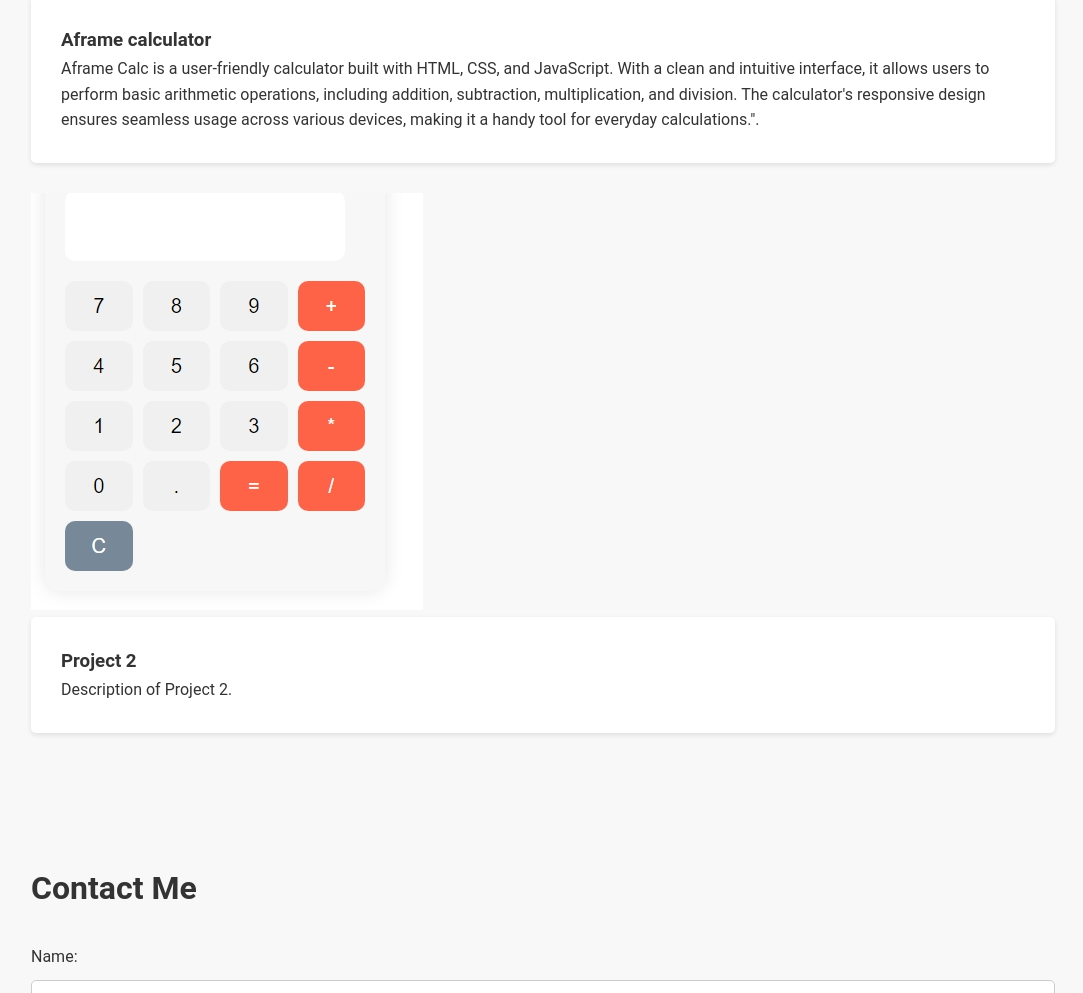
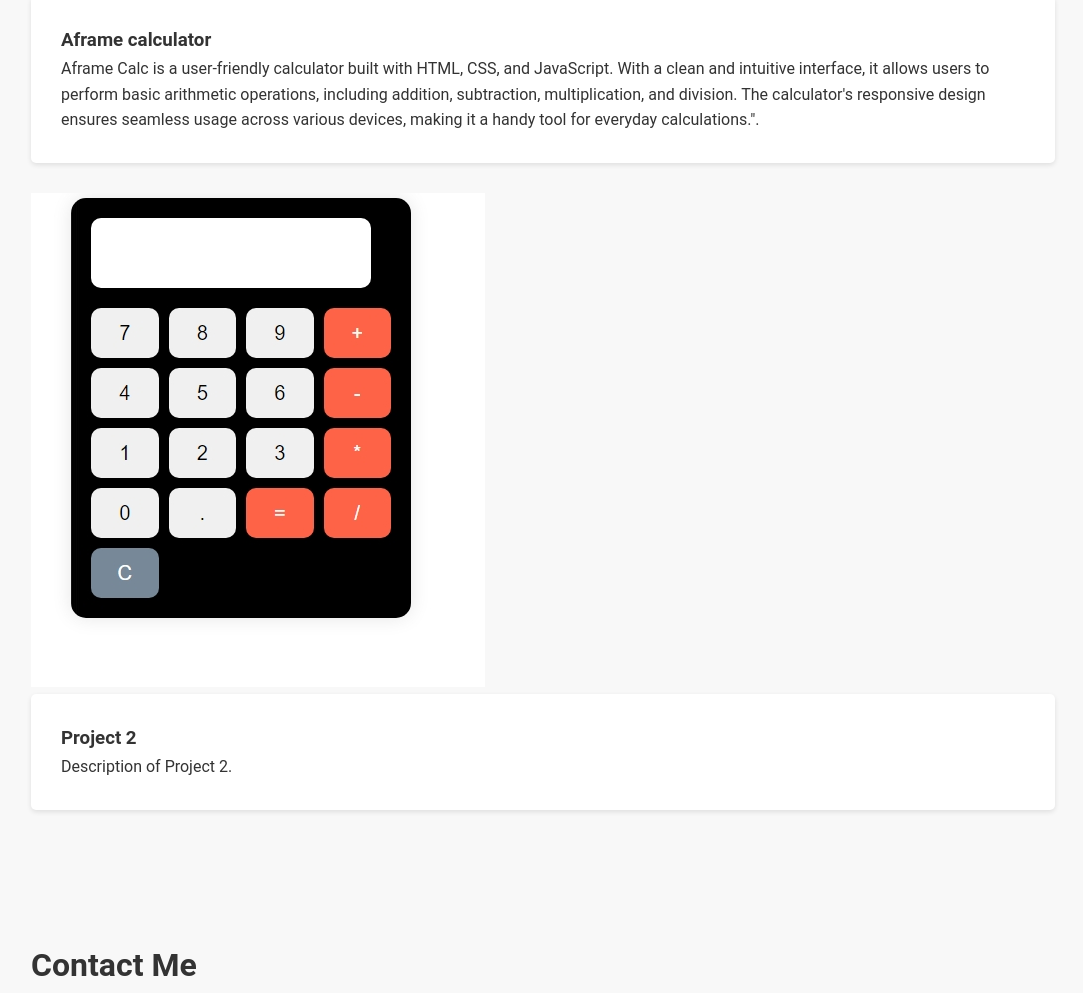
Before and after one commit to BARATHRAJI-2004/portfolio, a plain HTML site: page index.html in a window 1280 px wide. Shown: the part 730-1723 px from the top of the page, without its empty margins (97-1180 px from the left). Drawn offline with Linux system fonts and the light colour scheme.

Commit message:
Update index.html

```diff
--- a/index.html
+++ b/index.html
@@ -49,7 +49,7 @@
                     responsive design ensures seamless usage across various devices, making it a handy tool for everyday calculations.".</p>
 
             </div>
-            <img src="calc.jpeg" alt="calculator">
+            <img src="cal.jpeg" alt="calculator">
             <div class="project">
                 <h3>Project 2</h3>
                 <p>Description of Project 2.</p>
```
